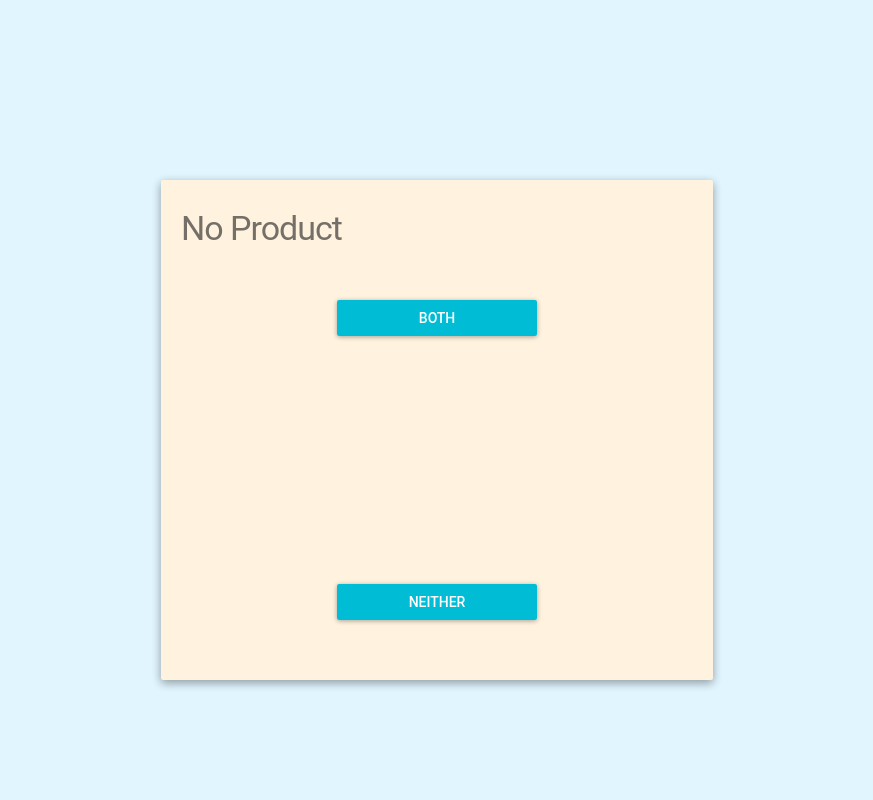
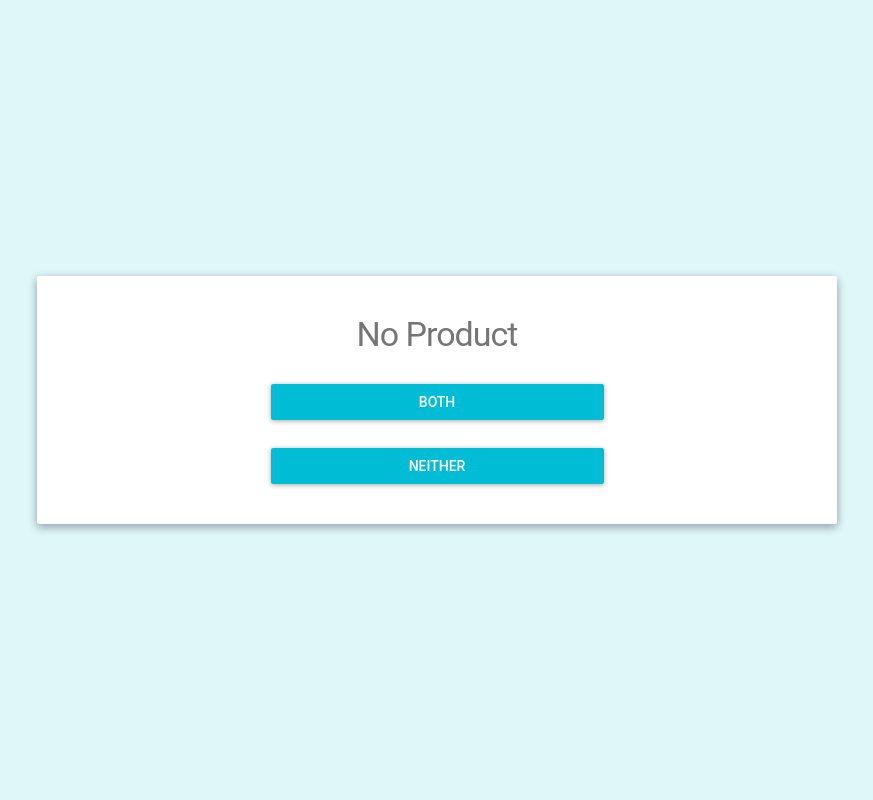
Before and after one commit to RasPat1/dress-game, a PHP site: page / in a window 1280 px wide. Shown: the whole page, without its empty margins (203-1076 px from the left). Run offline with PHP 8.4, Linux system fonts and the light colour scheme; style sheets or scripts are compiled from the project's sources; some libraries are stand-ins or nearby versions.

Commit message:
tweak css ST-126

```diff
--- a/css/custom.less
+++ b/css/custom.less
@@ -15,66 +15,69 @@
 /******************************************************************************
  App
  ******************************************************************************/
-
 body {
-	padding: 180px;
-	background: @light-blue-50;
+  padding: 10px;
+	background: @cyan-50;
 }
 .app {
-	width: 60%;
 	margin: 0px auto;
-	background: @orange-50;
+	background: white;
+  max-width: 800px;
 }
 .app__holder {
-	padding: 20px;
+	padding: 20px 30px;
+  text-align: center;
 }
 
 /******************************************************************************
  Product Info
  ******************************************************************************/
 .product {
-	padding: 20px;
+	padding: 30px;
+}
+.product__name {
+  margin: 10px auto 30px;
 }
 .product__description {
-	margin: 20px auto;
+	padding: 30px 20px 0px;
 	.font-size(14px);
 }
 .product__photo-holder {
 	text-align: center;
+}
+.product__photo {
+  width: 50%;
+  max-width: 525px;
 }
 
 /******************************************************************************
  Button Holder
  ******************************************************************************/
 .selection {
-	padding: 20px;
 	display: flex;
 	flex-direction: column;
 	align-items: center;
-	height: 400px;
-	width: 80%;
-	justify-content: space-between;
-	margin: 0px auto;
+	margin: 30px auto 20px;
+  justify-content: space-between;
+  height: 100px;
 }
-.selection__middle-row {
-	order: 2;
-	width: 100%;
+.selection__feature-btn-holder {
+  width: 100%;
+  display: flex;
+  flex-direction: row;
+  justify-content: space-between;
 }
 .selection__feature-btn {
-	width: 200px;
-	margin: 20px;
+  width: 45%;
 }
-.selection__feature-btn--top {
-	order: 1;
-}
-.selection__feature-btn--left {
-	float: left;
-}
-.selection__feature-btn--right {
-	float: right;
-}
-.selection__feature-btn--bottom {
-	order: 4;
+
+/******************************************************************************
+ Media Queries
+ ******************************************************************************/
+@media all and (min-width: 768px) {
+  #content {
+    .vertical-align;
+  }
 }
 
 /******************************************************************************
@@ -85,3 +88,8 @@
 	font-size: @font-size;
 	line-height: @font-size * @goldenRatio;
 }
+.vertical-align {
+  position: relative;
+  top: 50%;
+  transform: translateY(-50%);
+}
```
